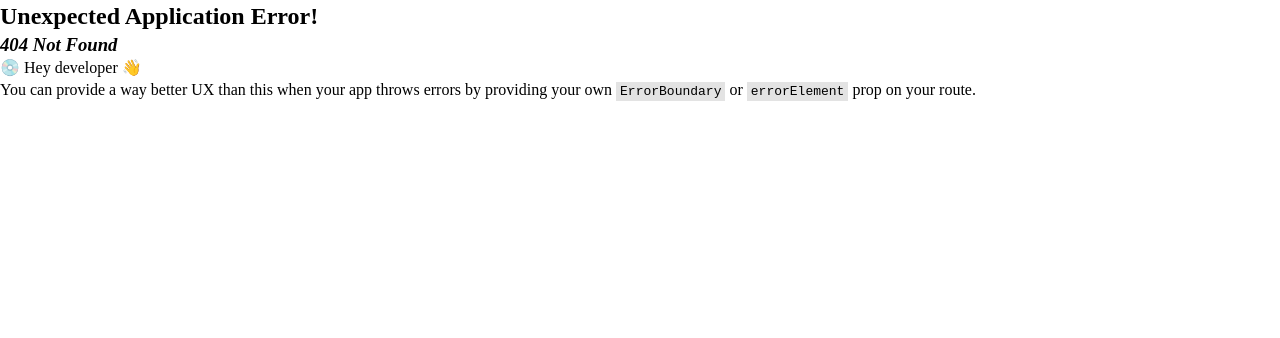
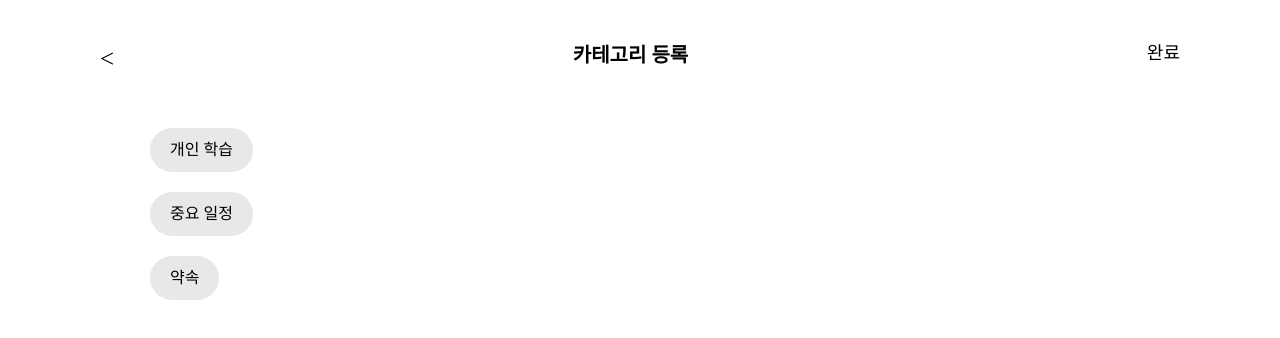
Before and after one commit to 9oormthon-time-capsule/time-capsule-FE, a React (Vite) app: page /todo/category in a window 1280 px wide. Before the commit this address had no page. Shown: the top 338 px of the page. Built offline with nearby package versions, Linux system fonts and the light colour scheme; a web font is replaced by a local one.

Commit message:
feat: 카테고리 페이지 라우팅 추가, 페이지 생성

```diff
--- /dev/null
+++ b/src/pages/todo/category/CategoryPage.tsx
@@ -0,0 +1,36 @@
+import styled from 'styled-components';
+import CategoryHeader from '../../../components/todo/category/CategoryHeader';
+
+const CategoryPage = () => {
+	return (
+		<>
+			<CategoryHeader title="카테고리" button="+" />
+			<CategoryList>
+				<CategoryItem>개인 학습</CategoryItem>
+				<CategoryItem>중요 일정</CategoryItem>
+				<CategoryItem>약속</CategoryItem>
+			</CategoryList>
+		</>
+	);
+};
+
+const CategoryList = styled.div`
+	display: flex;
+	flex-direction: column;
+    align-items: flex-start;
+	width: 100%;
+	padding: 10px 150px;
+	gap: 20px;
+`;
+
+const CategoryItem = styled.div`
+	display: inline-flex;
+	justify-content: center;
+	align-items: center;
+	padding: 10px 20px;
+	border-radius: 30px;
+	background-color: #e8e8e8;
+	white-space: nowrap;
+`;
+
+export default CategoryPage;
--- a/src/router.tsx
+++ b/src/router.tsx
@@ -1,9 +1,11 @@
 import { createBrowserRouter } from 'react-router-dom';
 import MainPage from './pages/main/MainPage';
 import CategoryRegisterPage from './pages/todo/category/CategoryRegisterPage';
+import CategoryPage from './pages/todo/category/CategoryPage';
 
 const router = createBrowserRouter([
     { path: '/', element: <MainPage /> },
+    { path: '/todo/category', element: <CategoryPage /> },
     { path: '/todo/category/new', element: <CategoryRegisterPage /> },
 ]);
 
```
